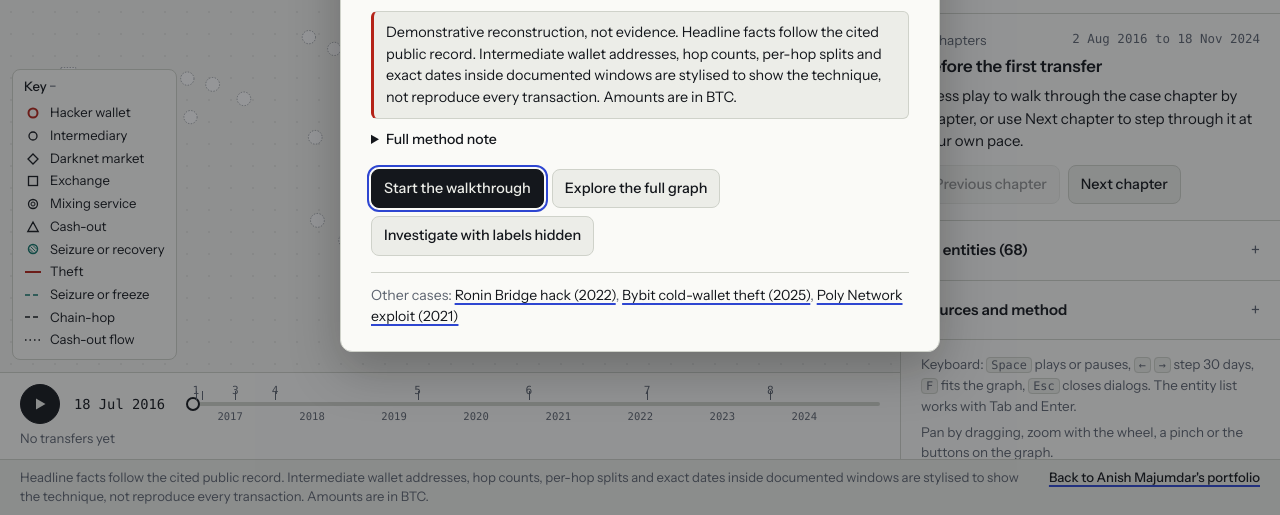
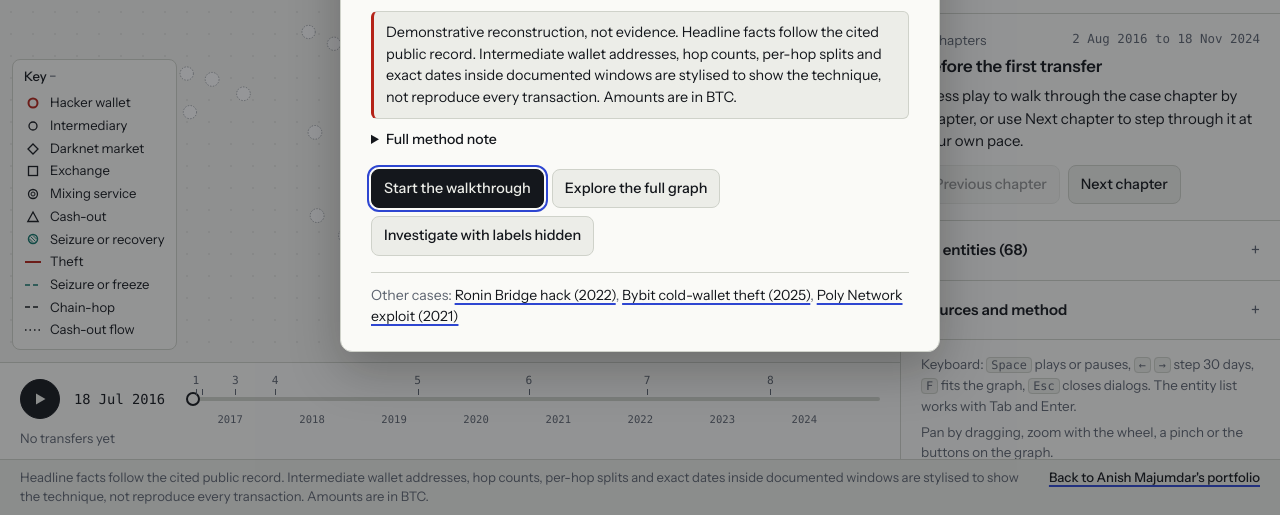
Before and after one commit to elsaicequeen/elsaicequeen.github.io, a plain HTML site: page peel-chain/index.html in a window 1280 px wide. Shown: the part 285-800 px from the top of the page. Drawn offline with Linux system fonts and the light colour scheme; a web font is replaced by a local one.

Commit message:
Peel Chain: stop chapter numbers overlapping timeline marks
Co-Authored-By: Claude Opus 5.5 <noreply@anthropic.com>

```diff
--- a/peel-chain/index.html
+++ b/peel-chain/index.html
@@ -113,13 +113,13 @@ body.investigate #legend{display:none}
 #playBtn{flex:none; width:40px; height:40px; border-radius:50%; border:1px solid var(--ink); background:var(--ink); color:var(--bg); cursor:pointer; display:grid; place-items:center}
 #playBtn svg{width:16px; height:16px}
 #dateRead{flex:none; min-width:7.6em; font-family:var(--mono); font-size:.86rem; font-variant-numeric:tabular-nums}
-#track{flex:1; position:relative; height:42px; cursor:ew-resize; user-select:none; touch-action:none; border-radius:4px; min-width:0}
+#track{flex:1; position:relative; height:52px; cursor:ew-resize; user-select:none; touch-action:none; border-radius:4px; min-width:0}
 #track .rail{position:absolute; left:0; right:0; top:50%; height:4px; margin-top:-2px; background:var(--line); border-radius:2px}
 #track .rail-fill{position:absolute; left:0; top:50%; height:4px; margin-top:-2px; background:var(--ink); width:0; border-radius:2px}
 #track .head{position:absolute; top:50%; width:14px; height:14px; margin:-7px 0 0 -7px; background:var(--panel); border:2px solid var(--ink); border-radius:50%}
-#track .chmark{position:absolute; top:50%; width:1px; height:9px; margin-top:-13px; background:var(--muted)}
-#track .chnum{position:absolute; top:0; transform:translateX(-50%); font-size:.7rem; color:var(--muted); font-family:var(--mono)}
-#track .tick{position:absolute; bottom:0; transform:translateX(-50%); font-family:var(--mono); font-size:.66rem; color:var(--muted); white-space:nowrap}
+#track .chmark{position:absolute; top:50%; width:1px; height:6px; margin-top:-10px; background:var(--muted)}
+#track .chnum{position:absolute; top:2px; transform:translateX(-50%); font-size:.7rem; line-height:1; color:var(--muted); font-family:var(--mono)}
+#track .tick{position:absolute; bottom:0; transform:translateX(-50%); font-family:var(--mono); font-size:.66rem; line-height:1; color:var(--muted); white-space:nowrap}
 .tl-meta{margin-top:4px; color:var(--muted); font-size:.82rem; min-height:1.3em}
 .tl-meta .seized{color:var(--recover)}
 
```
